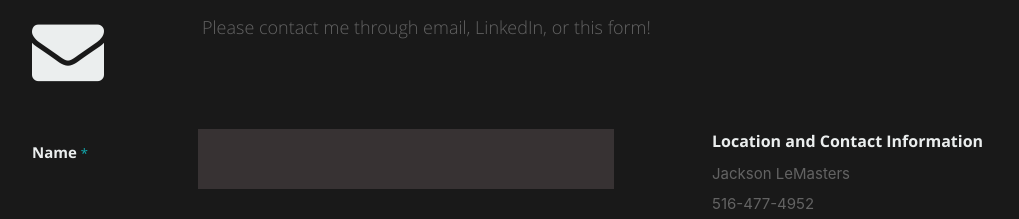
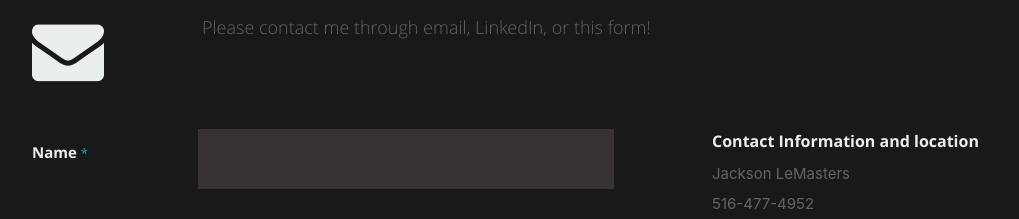
Before and after one commit to jacklemasters/portfolio-react, a React (Create React App) app: page / in a window 1280 px wide. Shown: the part 3960-4179 px from the top of the page, without its empty margins (118-1137 px from the left). Built offline with nearby package versions, Linux system fonts and the light colour scheme.

Commit message:
changed wording to be more professional

```diff
--- a/src/components/Contact.js
+++ b/src/components/Contact.js
@@ -88,12 +88,12 @@ class Contact extends Component {
             <aside className="four columns footer-widgets">
                <div className="widget widget_contact">
 
-					<h4>Location and Contact Information</h4>
+					<h4>Contact Information and location</h4>
 					<p className="address">
 						{name}<br />
 						<span>{phone}</span><br />
                      <span>{email}</span><br />
-                     {city}, {state} (willing to relocate)<br />
+                     {city}, {state} (Very willing to relocate!)<br />
 					</p>
 				</div>
 
```
